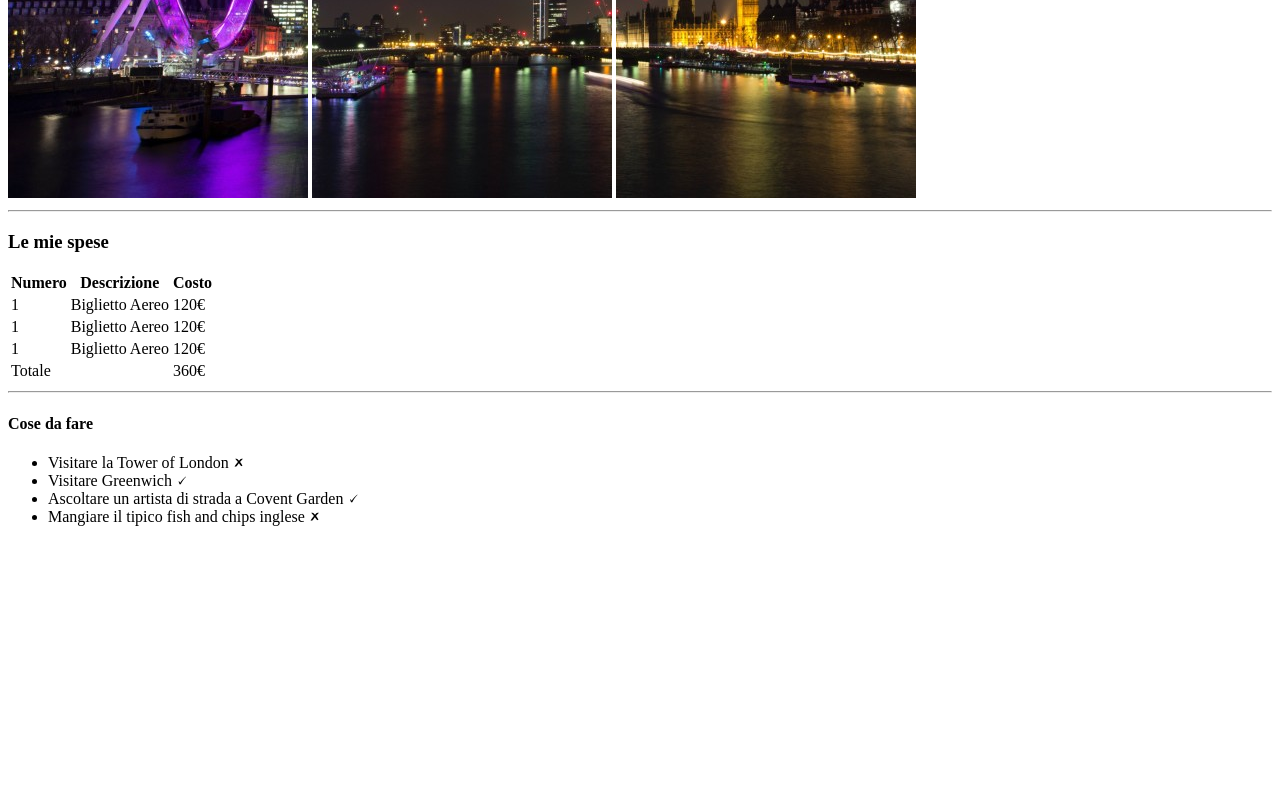
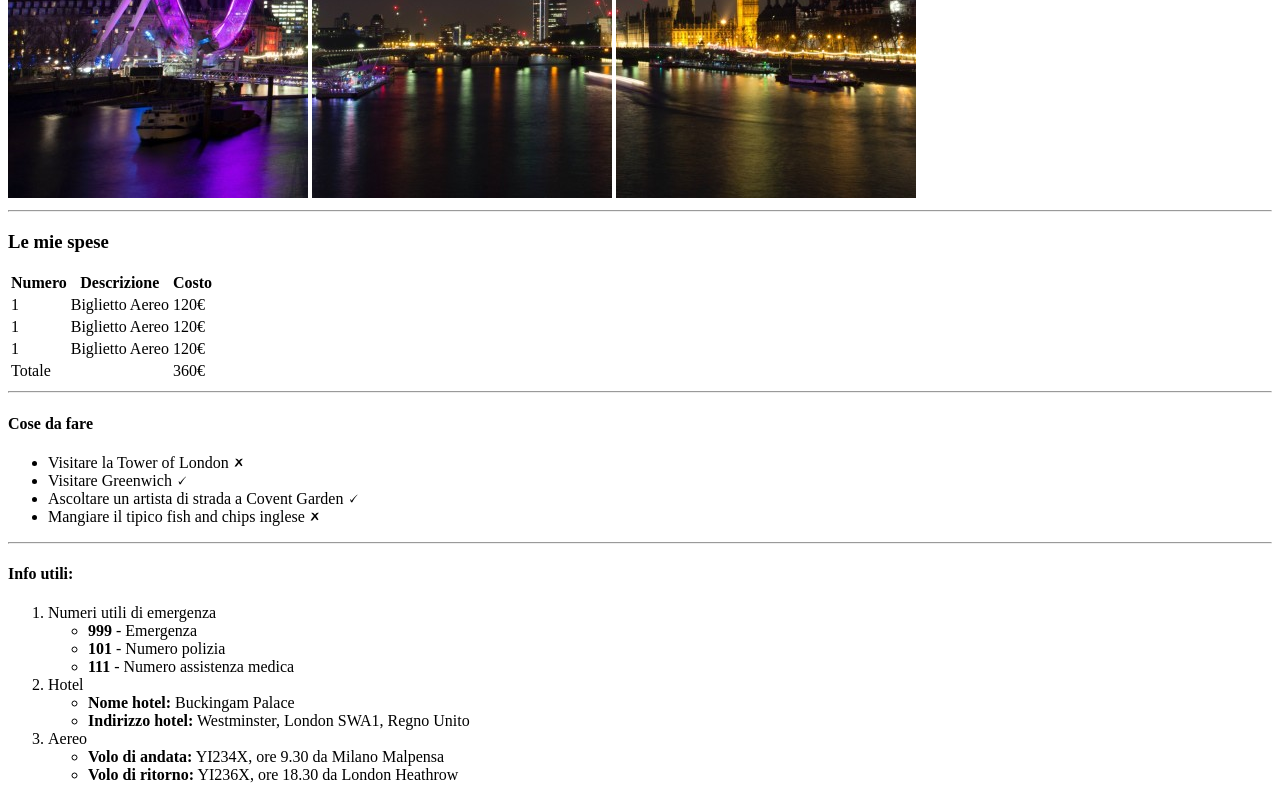
Before and after one commit to heatfreshdeveloper/html-london-trip, a plain HTML site: page index.html in a window 1280 px wide. Shown: the part 482-1282 px from the top of the page. Before the commit the page ends 1024 px from the top, so only its background shows below. Drawn offline with Linux system fonts and the light colour scheme.

Commit message:
Aggiunta sezione delle info utili

```diff
--- a/index.html
+++ b/index.html
@@ -62,7 +62,32 @@
                 <li>Mangiare il tipico fish and chips inglese &#128502; </li>
             </ul>
         </section>
+        <!-- Sezione delle info utili-->
+        <section>
+            <hr>
+            <h4>Info utili:</h4>
+            <ol>
+                <li>Numeri utili di emergenza
+                    <ul>
+                        <li><strong>999</strong> - Emergenza</li>
+                        <li><strong>101</strong> - Numero polizia</li>
+                        <li><strong>111</strong> - Numero assistenza medica</li>
+                    </ul>
+                </li>
+                <li>Hotel
+                    <ul>
+                        <li><strong>Nome hotel:</strong> Buckingam Palace</li>
+                        <li><strong>Indirizzo hotel:</strong> Westminster, London SWA1, Regno Unito</li>
+                    </ul>
+                </li>
+                <li>Aereo
+                    <ul>
+                        <li><strong>Volo di andata:</strong> YI234X, ore 9.30 da Milano Malpensa</li>
+                        <li><strong>Volo di ritorno:</strong> YI236X, ore 18.30 da London Heathrow</li>
+                    </ul>
+                </li>
+            </ol>
+        </section>
     </main>
-
 </body>
 </html>
```
